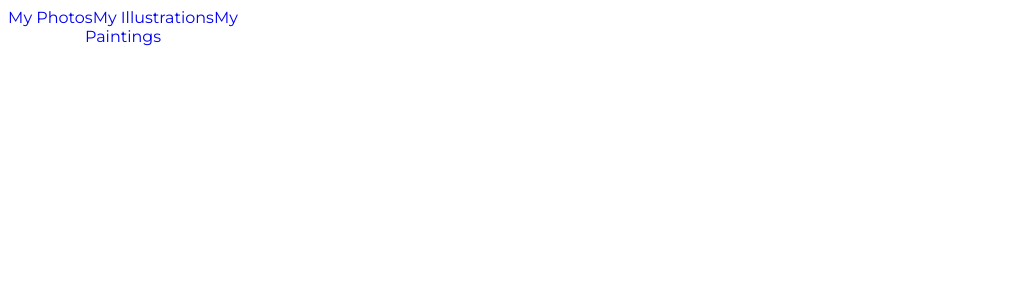
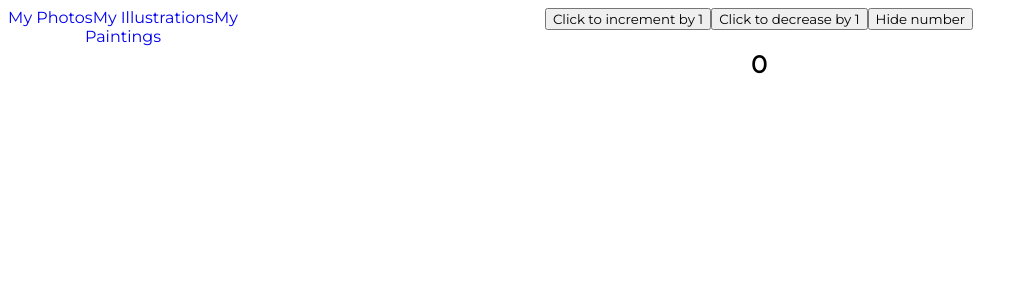
Before and after one commit to JacquesIversen/NotworkingPorts, a React (Create React App) app in the folder my-app/: page / in a window 1280 px wide. Shown: the top 300 px of the page, without its empty margins (0-1027 px from the left). Built offline with nearby package versions, Linux system fonts and the light colour scheme.

Commit message:
button incremented

```diff
--- a/my-app/src/App.js
+++ b/my-app/src/App.js
@@ -1,11 +1,14 @@
 import css from './App.module.css';
 import Sidebar from "./components/Sidebar";
+import Apps from './components/StatefulGreeting';
 
 function App() {
   return (
     <div className={css.App}>
       {/* Add your components here */}
       <Sidebar />
+      <Apps />
+
     </div>
   );
 }
--- /dev/null
+++ b/my-app/src/components/StatefulGreeting.js
@@ -0,0 +1,68 @@
+import React from "react";
+
+/* class StatefulGreeting extends React.Component {
+
+    constructor(props) {
+        super(props);
+        this.state = {
+            introduction: "Hello",
+            buttonText: "Exit",
+        };
+    }
+
+    handleClick() {
+        this.setState({
+            introduction: "Goodbye!",
+            buttonText: "Enter",
+        });
+        console.log(this.state.introduction);
+
+    }
+
+
+    render() {
+        return (
+            <div>
+            <h1>{this.state.introduction} {this.props.greeting}</h1>
+            <button onClick={() => this.handleClick()}>{this.state.buttonText}</button>
+        </div>
+        )
+    }
+}
+
+export default StatefulGreeting; */
+
+class Apps extends React.Component {
+    constructor(props) {
+      super(props);
+      this.state = {
+        clicks: 0,
+        show: true
+      };
+    }
+
+    IncrementItem = () => {
+      this.setState({ clicks: this.state.clicks + 1 });
+    }
+    DecreaseItem = () => {
+      this.setState({ clicks: this.state.clicks - 1 });
+    }
+    ToggleClick = () => {
+      this.setState({ show: !this.state.show });
+    }
+
+    render() {
+      return (
+        <div>
+          <button onClick={this.IncrementItem}>Click to increment by 1</button>
+          <button onClick={this.DecreaseItem}>Click to decrease by 1</button>
+          <button onClick={this.ToggleClick}>
+            { this.state.show ? 'Hide number' : 'Show number' }
+          </button>
+          { this.state.show ? <h2>{ this.state.clicks }</h2> : '' }
+        </div>
+      );
+    }
+  }
+
+  export default Apps;
```
Also changed, not shown: 1 other file (tests, documents, lock files or other folders).
